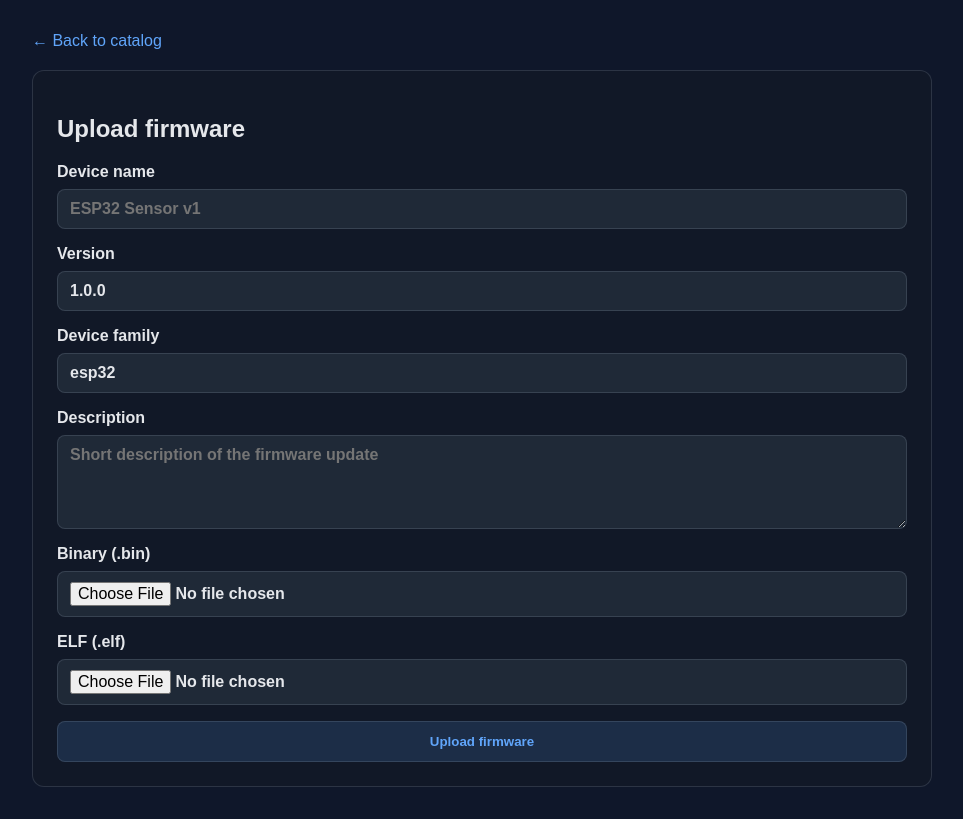
After one commit to MHM-copilot/MHM-IOT-WebServer, a FastAPI app: template app/templates/upload.html in a window 1280 px wide. The commit adds this page. Shown: the whole page, without its empty margins (158-1121 px from the left). Run offline with FastAPI, Linux system fonts and the light colour scheme; the template is opened without the code that fills it: most values are stand-ins (such as "Sample title", 1, 10 or a date in 2020).

Commit message:
feat(iot-catalog): public bin downloads and protected elf access
Contexto: o catalogo precisava expor firmware publico para atualizacao de dispositivos e manter o ELF em acesso restrito.
Mudancas: roteamento separado para binario publico e ELF protegido; atualizacao do catalogo e README; configuracao de firmware e testes de smoke para catalogo, autenticacao e upload.
Validacao: python -m pytest tests/test_app.py -q -> 4 passed
Risco: baixo

Co-authored-by: MHM-copilot <murilo@devmurilo.com.br>

```diff
--- a/app/main.py
+++ b/app/main.py
@@ -1,20 +1,36 @@
 from __future__ import annotations
 
-import os
+import hashlib
+import hmac
+import re
+import secrets
 from pathlib import Path
 
-from fastapi import Depends, FastAPI, File, HTTPException, Request, status
-from fastapi.responses import FileResponse
+from fastapi import Depends, FastAPI, File, Form, HTTPException, Request, UploadFile, status
+from fastapi.responses import FileResponse, RedirectResponse
 from fastapi.security import HTTPBasic, HTTPBasicCredentials
 from fastapi.templating import Jinja2Templates
-import secrets
 
-from app.config import get_settings, load_firmware_entries
+from app.config import append_firmware_entry, get_settings, load_firmware_entries
 
 settings = get_settings()
 app = FastAPI(title=settings["app_title"])
 security = HTTPBasic()
 templates = Jinja2Templates(directory=str(Path(__file__).resolve().parent / "templates"))
+ALLOWED_EXTENSIONS = {".bin": "binary", ".elf": "elf"}
+
+
+def _derive_password_hash(password: str) -> str:
+    salt = settings["password_salt"].encode("utf-8")
+    digest = hashlib.pbkdf2_hmac("sha256", password.encode("utf-8"), salt, 200_000)
+    return digest.hex()
+
+
+def verify_password(password: str) -> bool:
+    configured_hash = settings["protected_password_hash"].strip()
+    if configured_hash:
+        return hmac.compare_digest(_derive_password_hash(password), configured_hash)
+    return secrets.compare_digest(password, settings["protected_password"])
 
 
 def get_firmware_by_id(firmware_id: str) -> dict | None:
@@ -24,12 +40,17 @@ def get_firmware_by_id(firmware_id: str) -> dict | None:
     return None
 
 
-def verify_credentials(credentials: HTTPBasicCredentials = Depends(security)) -> str:
+def _authorize_credentials(credentials: HTTPBasicCredentials | None) -> str:
+    if credentials is None:
+        raise HTTPException(
+            status_code=status.HTTP_401_UNAUTHORIZED,
+            detail="Invalid credentials",
+            headers={"WWW-Authenticate": "Basic realm='Firmware access'"},
+        )
+
     expected_username = settings["protected_username"]
-    expected_password = settings["protected_password"]
-
     is_valid_user = secrets.compare_digest(credentials.username, expected_username)
-    is_valid_password = secrets.compare_digest(credentials.password, expected_password)
+    is_valid_password = verify_password(credentials.password)
 
     if not (is_valid_user and is_valid_password):
         raise HTTPException(
@@ -38,6 +59,23 @@ def verify_credentials(credentials: HTTPBasicCredentials = Depends(security)) ->
             headers={"WWW-Authenticate": "Basic realm='Firmware access'"},
         )
     return credentials.username
+
+
+def verify_credentials(credentials: HTTPBasicCredentials = Depends(security)) -> str:
+    return _authorize_credentials(credentials)
+
+
+def _slugify(value: str) -> str:
+    sanitized = re.sub(r"[^a-zA-Z0-9._-]+", "-", value.strip())
+    sanitized = sanitized.strip("-_.")
+    return (sanitized or "firmware").lower()
+
+
+async def _save_uploaded_file(upload: UploadFile, destination: Path) -> None:
+    destination.parent.mkdir(parents=True, exist_ok=True)
+    contents = await upload.read()
+    with destination.open("wb") as handle:
+        handle.write(contents)
 
 
 @app.get("/")
@@ -51,6 +89,59 @@ async def index(request: Request):
             "entries": entries,
         },
     )
+
+
+@app.get("/admin/upload")
+async def upload_form(request: Request, username: str = Depends(verify_credentials)):
+    del username
+    return templates.TemplateResponse(
+        "upload.html",
+        {"request": request, "title": settings["app_title"]},
+    )
+
+
+@app.post("/admin/upload")
+async def upload_firmware(
+    request: Request,
+    name: str = Form(...),
+    version: str = Form("unknown"),
+    device_family: str = Form("generic"),
+    description: str = Form(""),
+    binary_file: UploadFile = File(...),
+    elf_file: UploadFile = File(...),
+    username: str = Depends(verify_credentials),
+):
+    del username
+
+    binary_name = (binary_file.filename or "").lower()
+    elf_name = (elf_file.filename or "").lower()
+
+    if not binary_name.endswith(".bin"):
+        raise HTTPException(status_code=400, detail="Binary upload must include a .bin file")
+    if not elf_name.endswith(".elf"):
+        raise HTTPException(status_code=400, detail="ELF upload must include a .elf file")
+
+    base_name = _slugify(name)
+    binary_path = settings["firmware_root"] / f"{base_name}.bin"
+    elf_path = settings["firmware_root"] / f"{base_name}.elf"
+
+    await _save_uploaded_file(binary_file, binary_path)
+    await _save_uploaded_file(elf_file, elf_path)
+
+    firmware_id = _slugify(f"{name}-{version}")
+    entry = {
+        "id": firmware_id,
+        "name": name,
+        "version": version,
+        "device_family": device_family,
+        "description": description,
+        "binary_path": str(binary_path),
+        "elf_path": str(elf_path),
+        "enabled": True,
+    }
+    append_firmware_entry(entry)
+
+    return RedirectResponse(url=f"/firmware/{firmware_id}", status_code=status.HTTP_303_SEE_OTHER)
 
 
 @app.get("/firmware/{firmware_id}")
@@ -69,23 +160,13 @@ async def firmware_detail(request: Request, firmware_id: str):
     )
 
 
-@app.get("/protected/download/{firmware_id}/{artifact}")
-async def protected_download(
-    firmware_id: str,
-    artifact: str,
-    username: str = Depends(verify_credentials),
-):
-    entry = get_firmware_by_id(firmware_id)
-    if entry is None:
-        raise HTTPException(status_code=404, detail="Firmware not found")
-
-    artifact_key = artifact.lower()
+def _serve_firmware_artifact(entry: dict, artifact_key: str, require_auth: bool, credentials: HTTPBasicCredentials | None = None) -> FileResponse:
     if artifact_key == "bin":
         file_path = Path(entry["binary_path"])
-        filename = Path(file_path).name
     elif artifact_key == "elf":
+        if require_auth:
+            _authorize_credentials(credentials)
         file_path = Path(entry["elf_path"])
-        filename = Path(file_path).name
     else:
         raise HTTPException(status_code=400, detail="Artifact must be 'bin' or 'elf'")
 
@@ -95,8 +176,44 @@ async def protected_download(
     return FileResponse(
         path=str(file_path),
         media_type="application/octet-stream",
-        filename=filename,
+        filename=Path(file_path).name,
     )
+
+
+@app.get("/download/{firmware_id}/bin")
+async def public_download_bin(firmware_id: str):
+    entry = get_firmware_by_id(firmware_id)
+    if entry is None:
+        raise HTTPException(status_code=404, detail="Firmware not found")
+    return _serve_firmware_artifact(entry, "bin", require_auth=False)
+
+
+@app.get("/protected/download/{firmware_id}/elf")
+async def protected_download_elf(
+    firmware_id: str,
+    credentials: HTTPBasicCredentials | None = Depends(HTTPBasic(auto_error=False)),
+):
+    entry = get_firmware_by_id(firmware_id)
+    if entry is None:
+        raise HTTPException(status_code=404, detail="Firmware not found")
+    return _serve_firmware_artifact(entry, "elf", require_auth=True, credentials=credentials)
+
+
+@app.get("/protected/download/{firmware_id}/{artifact}")
+async def legacy_download(
+    firmware_id: str,
+    artifact: str,
+    credentials: HTTPBasicCredentials | None = Depends(HTTPBasic(auto_error=False)),
+):
+    entry = get_firmware_by_id(firmware_id)
+    if entry is None:
+        raise HTTPException(status_code=404, detail="Firmware not found")
+    artifact_key = artifact.lower()
+    if artifact_key == "bin":
+        return RedirectResponse(url=f"/download/{firmware_id}/bin", status_code=status.HTTP_307_TEMPORARY_REDIRECT)
+    if artifact_key == "elf":
+        return _serve_firmware_artifact(entry, "elf", require_auth=True, credentials=credentials)
+    raise HTTPException(status_code=400, detail="Artifact must be 'bin' or 'elf'")
 
 
 @app.get("/health")
--- a/app/templates/firmware_detail.html
+++ b/app/templates/firmware_detail.html
@@ -106,8 +106,8 @@
         </div>
 
         <div class="actions">
-          <a class="button" href="{{ url_for('protected_download', firmware_id=entry.id, artifact='bin') }}">Download .bin</a>
-          <a class="button" href="{{ url_for('protected_download', firmware_id=entry.id, artifact='elf') }}">Download .elf</a>
+          <a class="button" href="{{ url_for('public_download_bin', firmware_id=entry.id) }}">Download .bin</a>
+          <a class="button" href="{{ url_for('protected_download_elf', firmware_id=entry.id) }}">Download .elf</a>
         </div>
 
         {% if not entry.binary_exists or not entry.elf_exists %}
--- a/app/templates/index.html
+++ b/app/templates/index.html
@@ -78,6 +78,7 @@
       <header class="header">
         <h1>{{ title }}</h1>
         <p class="subtitle">Public firmware catalog for connected devices.</p>
+        <p><a href="{{ url_for('upload_form') }}">Upload firmware</a></p>
       </header>
 
       {% if entries %}
--- /dev/null
+++ b/app/templates/upload.html
@@ -0,0 +1,63 @@
+<!DOCTYPE html>
+<html lang="en">
+  <head>
+    <meta charset="utf-8" />
+    <title>Upload firmware | {{ title }}</title>
+    <style>
+      :root {
+        color-scheme: light dark;
+        --bg: #0f172a;
+        --panel: #111827;
+        --panel-alt: #1f2937;
+        --text: #e5e7eb;
+        --muted: #9ca3af;
+        --accent: #60a5fa;
+        --border: rgba(148, 163, 184, 0.2);
+      }
+      * { box-sizing: border-box; }
+      body { font-family: Arial, sans-serif; background: var(--bg); color: var(--text); margin: 0; padding: 32px 16px; }
+      .container { max-width: 900px; margin: 0 auto; }
+      .card { background: var(--panel); border: 1px solid var(--border); border-radius: 12px; padding: 24px; }
+      form { display: grid; gap: 16px; }
+      label { display: grid; gap: 8px; font-weight: 600; }
+      input, textarea { background: var(--panel-alt); border: 1px solid var(--border); color: var(--text); border-radius: 8px; padding: 10px 12px; font: inherit; }
+      button { padding: 12px 14px; border-radius: 8px; border: 1px solid var(--border); background: rgba(96, 165, 250, 0.15); color: var(--accent); font-weight: 700; cursor: pointer; }
+      a { color: var(--accent); text-decoration: none; }
+    </style>
+  </head>
+  <body>
+    <main class="container">
+      <div style="margin-bottom: 20px;"><a href="{{ url_for('index') }}">← Back to catalog</a></div>
+      <section class="card">
+        <h1>Upload firmware</h1>
+        <form method="post" enctype="multipart/form-data">
+          <label>
+            Device name
+            <input type="text" name="name" placeholder="ESP32 Sensor v1" required />
+          </label>
+          <label>
+            Version
+            <input type="text" name="version" value="1.0.0" />
+          </label>
+          <label>
+            Device family
+            <input type="text" name="device_family" value="esp32" />
+          </label>
+          <label>
+            Description
+            <textarea name="description" rows="4" placeholder="Short description of the firmware update"></textarea>
+          </label>
+          <label>
+            Binary (.bin)
+            <input type="file" name="binary_file" accept=".bin" required />
+          </label>
+          <label>
+            ELF (.elf)
+            <input type="file" name="elf_file" accept=".elf" required />
+          </label>
+          <button type="submit">Upload firmware</button>
+        </form>
+      </section>
+    </main>
+  </body>
+</html>
--- a/requirements.txt
+++ b/requirements.txt
@@ -1,3 +1,6 @@
 fastapi==0.115.0
 uvicorn[standard]==0.30.6
 jinja2==3.1.6
+python-multipart==0.0.9
+pytest==8.3.3
+httpx==0.27.2
```
Also changed, not shown: app/config.py (+32 -0 lines), tests/test_app.py (added, +132 -0 lines), README.md, 2 other files.
